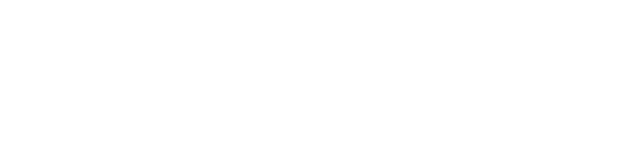
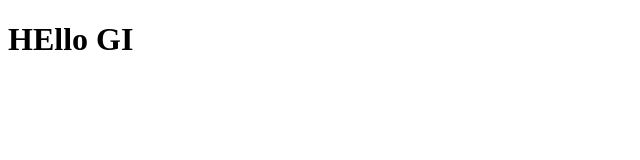
Before and after one commit to Parker2077/gitwork, a plain HTML site: page index.html in a window 1280 px wide. Shown: the whole page, without its empty margins (0-640 px from the left). Drawn offline with Linux system fonts and the light colour scheme.

Commit message:
added header

```diff
--- a/index.html
+++ b/index.html
@@ -7,6 +7,6 @@
     <title>Document</title>
 </head>
 <body>
-
+    <header><h1>HEllo GI</h1></header>
 </body>
 </html>
```
